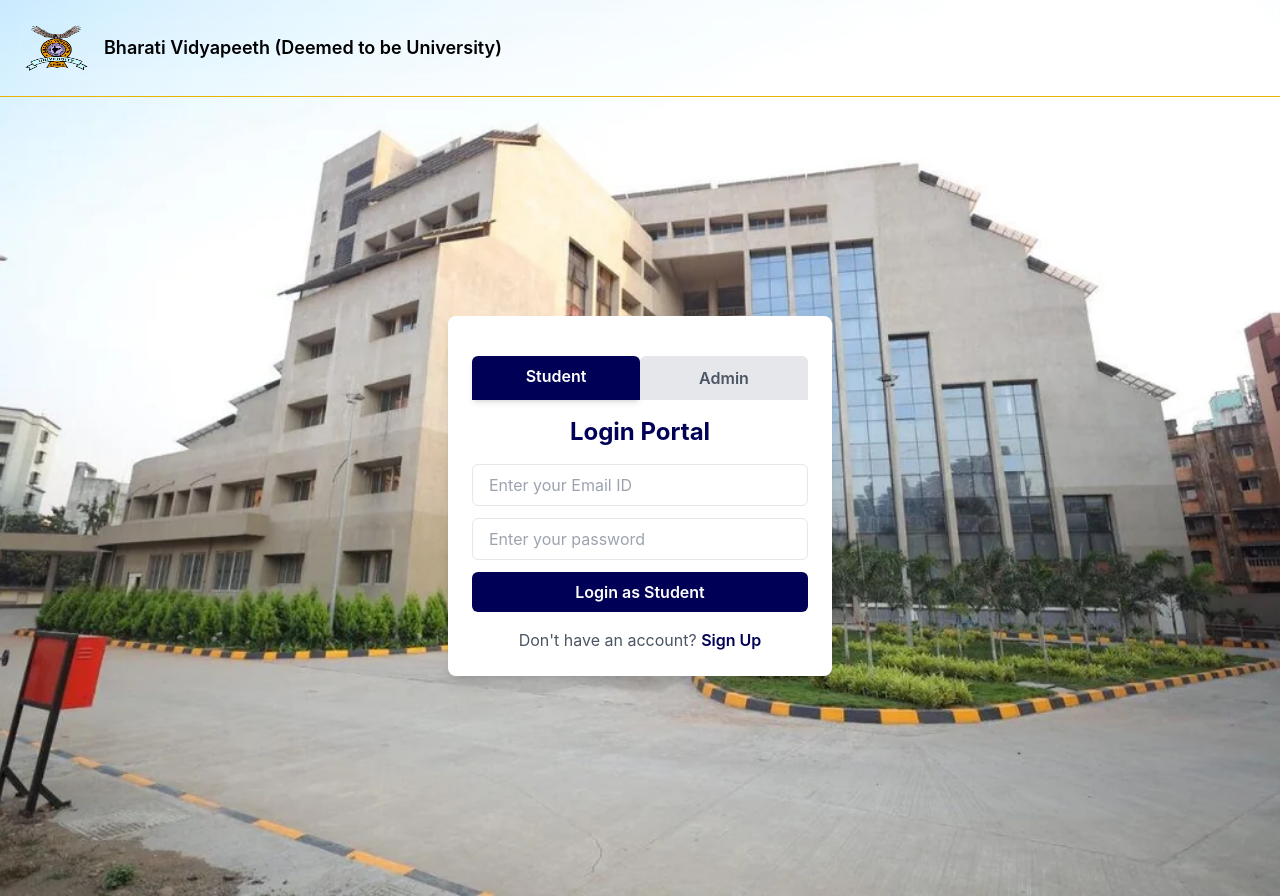
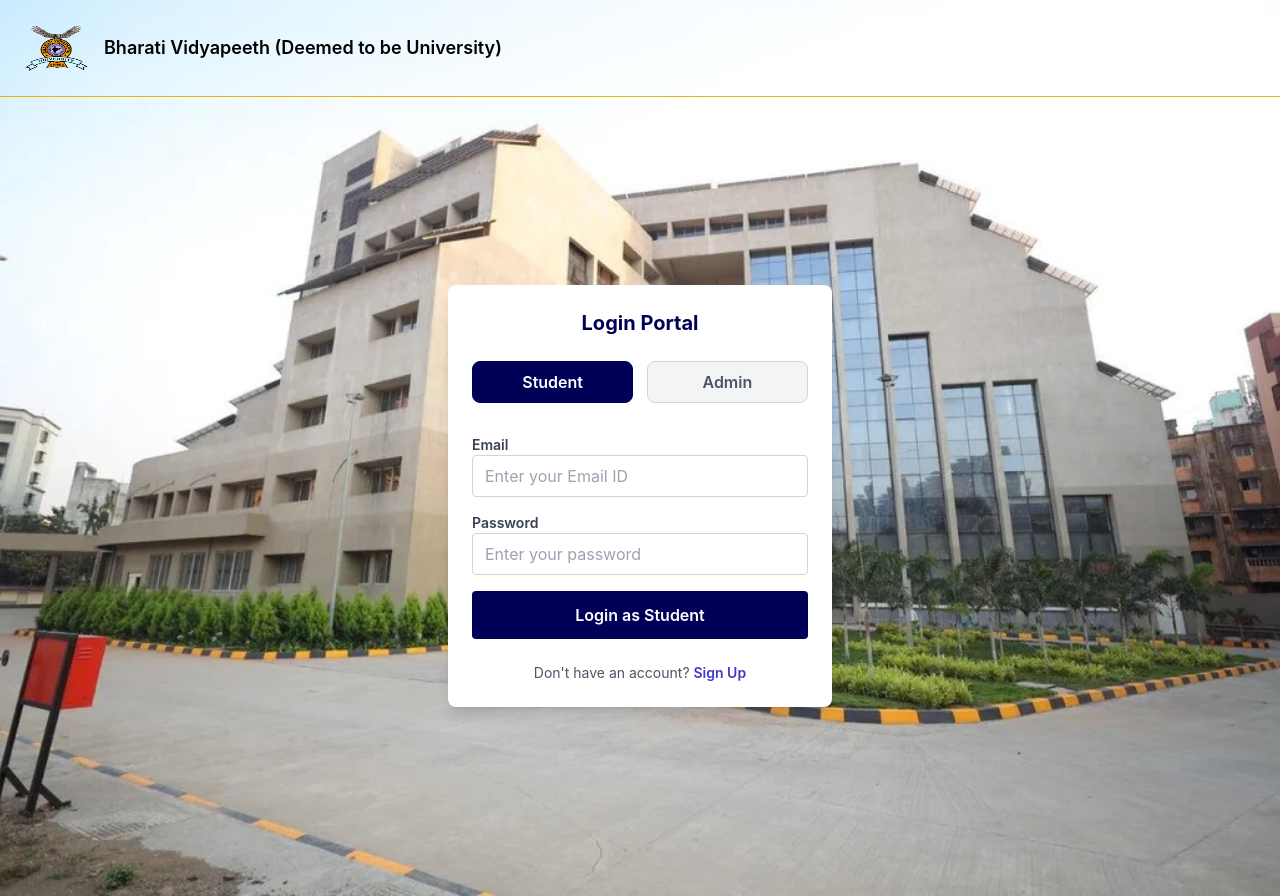
Before and after one commit to Myurr11/College-complaint-portal-w-firebase, a React (Create React App) app: page / in a window 1280 px wide. Built offline with nearby package versions, Linux system fonts and the light colour scheme; no server answers.

Commit message:
Added authentication for login page based on user roles

```diff
--- a/src/pages/Login.js
+++ b/src/pages/Login.js
@@ -3,7 +3,6 @@
 import { doc, getDoc } from "firebase/firestore";
 import { auth, db } from "../firebase";
 import { useNavigate } from "react-router-dom";
-import './Login.css'; // Import the Tailwind-based CSS file
 
 const Login = () => {
   const [activeTab, setActiveTab] = useState("Student");
@@ -24,19 +23,33 @@
   const handleLogin = async () => {
     try {
       const userCredential = await signInWithEmailAndPassword(auth, email, password);
+
+      // Fetch user document to check role
       const userDoc = await getDoc(doc(db, "users", userCredential.user.uid));
+      if (!userDoc.exists()) {
+        alert("User document not found!");
+        return;
+      }
 
-      if (userDoc.exists()) {
       const role = userDoc.data()?.userType; // Read userType field
+
+      if (activeTab === "Student") {
+        // If the active tab is Student, ensure the user is a student
         if (role === "student") {
           navigate("/studentdashboard");
-        } else if (role === "faculty") {
+        } else {
+          alert("You are not authorized to access the Student Dashboard.");
+        }
+      } else if (activeTab === "Admin") {
+        // If the active tab is Admin, check if the user is an authorized admin
+        const adminDoc = await getDoc(doc(db, "authorizedAdmins", email));
+        if (adminDoc.exists()) {
           navigate("/admindashboard");
         } else {
-          alert("Invalid role in database.");
+          alert("You are not authorized to access the Admin Dashboard.");
         }
       } else {
-        alert("User document not found!");
+        alert("Invalid login type.");
       }
     } catch (error) {
       console.error("Error logging in:", error);
@@ -45,53 +58,67 @@
   };
 
   return (
-    <div className="login-container">
-      <div className="login-form">
+    <div className="flex justify-center items-center min-h-screen">
+      <div className="bg-white p-6 rounded-lg shadow-lg w-full max-w-sm">
+      <h1 className="text-xl font-bold text-center text-dark-blue mb-6">Login Portal</h1>
         {/* Tabs */}
-        <div className="tabs">
+        <div className="flex mb-8 justify-between">
   <button
     onClick={() => setActiveTab("Student")}
-            className={`tab-button ${activeTab === "Student" ? "active" : "inactive"}`}
+    className={`w-[48%] py-2 text-center font-semibold transition-all duration-300 rounded-lg border ${
+      activeTab === "Student"
+        ? "bg-dark-blue text-white border-dark-blue"
+        : "bg-gray-100 text-gray-600 border-gray-300 hover:bg-gray-300"
+    }`}
   >
     Student
   </button>
   <button
     onClick={() => setActiveTab("Admin")}
-            className={`tab-button ${activeTab === "Admin" ? "active" : "inactive"}`}
+    className={`w-[48%] py-2 text-center font-semibold transition-all duration-300 rounded-lg border ${
+      activeTab === "Admin"
+        ? "bg-dark-blue text-white border-dark-blue"
+        : "bg-gray-100 text-gray-600 border-gray-300 hover:bg-gray-300"
+    }`}
   >
     Admin
   </button>
 </div>
 
         {/* Login Form */}
-        <h2 className="login-title">Login Portal</h2>
-        <div className="space-y-3">
+        <div className="space-y-4">
+          <div>
+            <label className="block text-sm font-semibold text-gray-700">Email</label>
             <input
               type="email"
               placeholder="Enter your Email ID"
               onChange={(e) => setEmail(e.target.value)}
-            className="input-field"
+              className="w-full px-3 py-2 border border-gray-300 rounded focus:outline-none focus:ring-2 focus:ring-indigo-600"
             />
+          </div>
+          <div>
+            <label className="block text-sm font-semibold text-gray-700">Password</label>
             <input
               type="password"
               placeholder="Enter your password"
               onChange={(e) => setPassword(e.target.value)}
-            className="input-field"
+              className="w-full px-3 py-2 border border-gray-300 rounded focus:outline-none focus:ring-2 focus:ring-indigo-600"
             />
+          </div>
           <button
             onClick={handleLogin}
-            className="login-button"
+            className="w-full bg-dark-blue text-white py-3 rounded font-semibold hover:bg-dark--600 transition duration-300"
           >
             Login as {activeTab}
           </button>
         </div>
 
         {/* Sign Up */}
-        <p className="signup-link">
-          Don't have an account?{" "}
+        <p className="mt-6 text-center text-gray-600 text-sm">
+          Don't have an account? {" "}
           <button
             onClick={() => navigate("/signup")}
-            className="text-dark-blue font-semibold hover:underline"
+            className="text-indigo-700 font-semibold hover:underline"
           >
             Sign Up
           </button>
```
Lines whose indentation alone changed are shown as unchanged.
